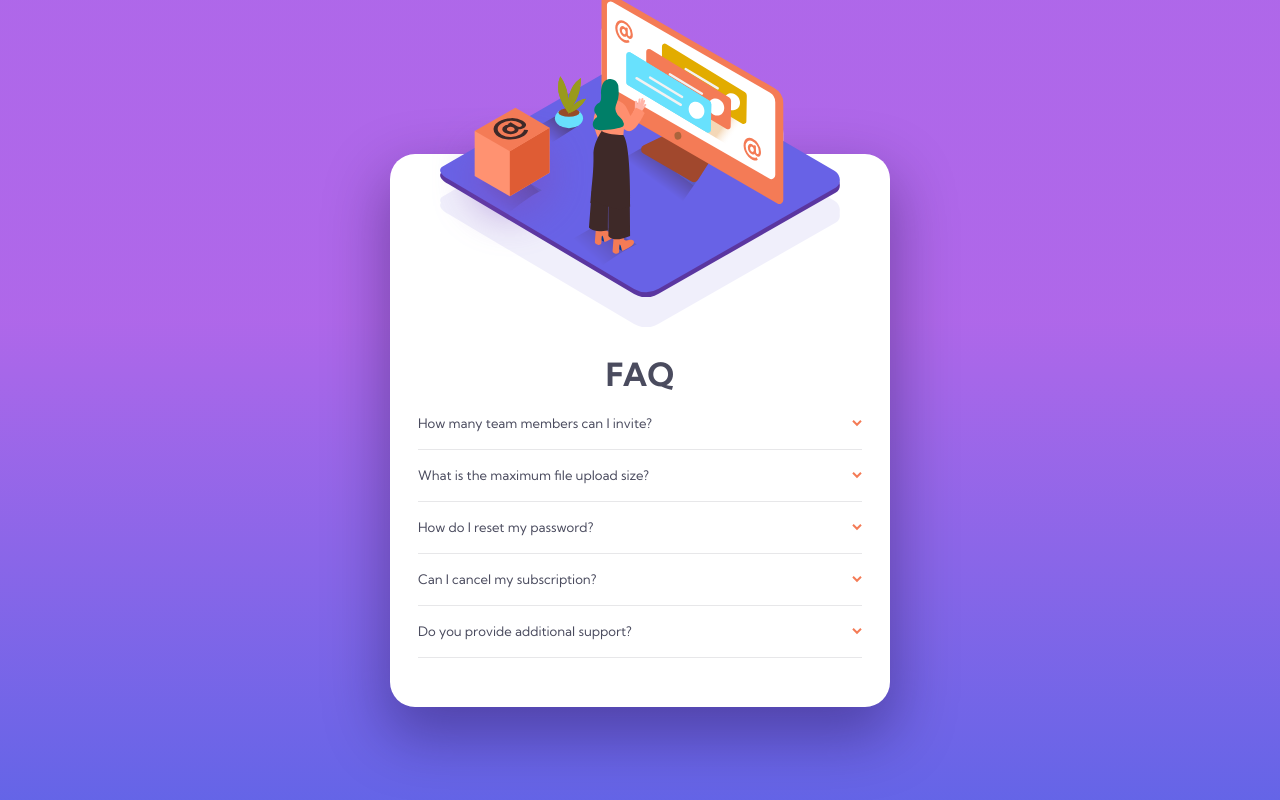
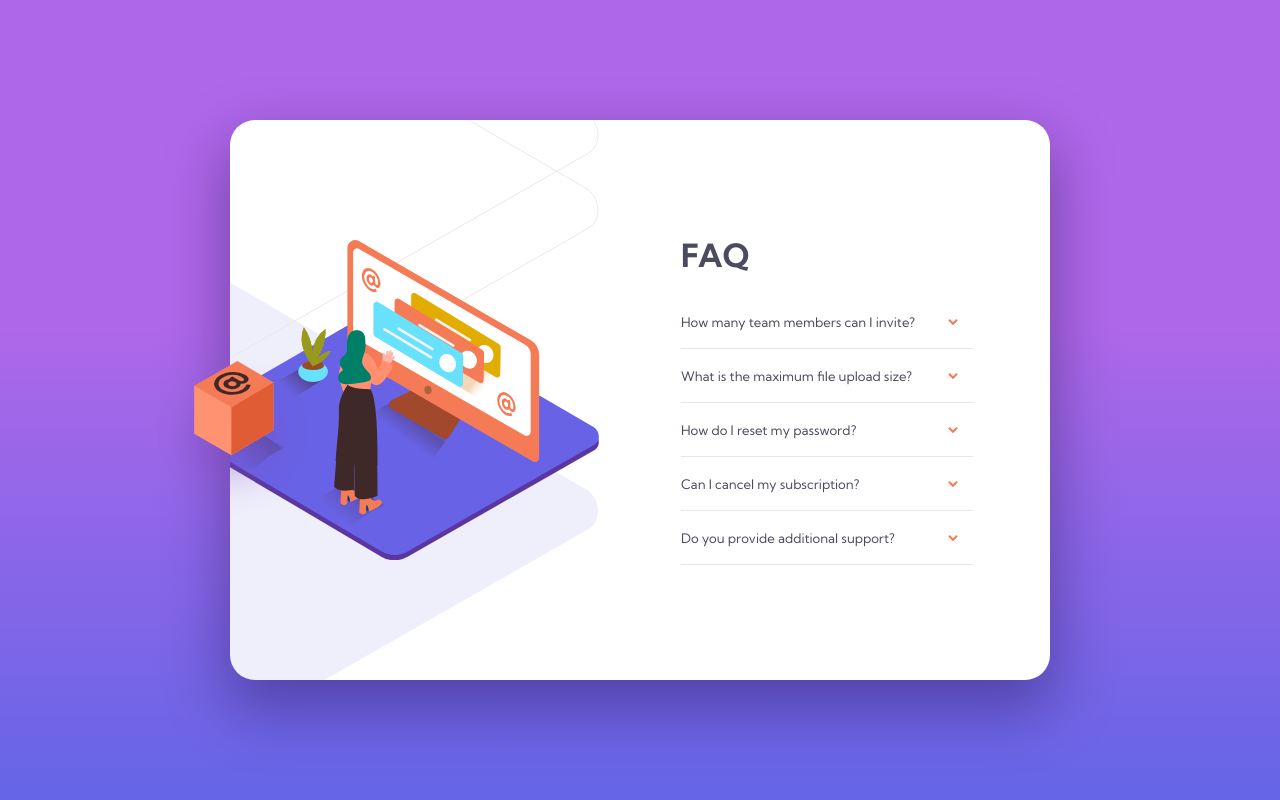
Before and after one commit to AntonioMereu/faq-accordion-card-Antonio-Mereu, a plain HTML site: page index.html in a window 1280 px wide. Drawn offline with Linux system fonts and the light colour scheme.

Commit message:
add desktop media queries and layout almost complete

```diff
--- a/index.html
+++ b/index.html
@@ -18,21 +18,27 @@
 
 <body>
     <main>
-        <!-- <img class="heading-img" src="./images/illustration-woman-online-desktop.svg"
-            alt="illustration-woman-online"> -->
-        <div class="heading-img">
+        <div class="heading-img-mob">
             <div class="cube-img"></div>
         </div>
-        <div class="faq-container">
+        <div class="container">
+            <div class="heading-imgs-desk">
+                <img class="heading-bg-desk" src="./images/bg-pattern-desktop.svg" alt="background-image">
+                <img class="heading-img-desk" src="./images/illustration-woman-online-desktop.svg"
+                    alt="illustration-woman-online">
+            </div>
+
+            <div class="faq">
+                <h1>FAQ</h1>
                 <div class="accordion">
-                <h1>FAQ</h1>
                     <div class="accordion-item">
                         <h3 class="accordion-heading">How many team members can I invite?
                             <img src="./images/icon-arrow-down.svg" alt="arrow">
                         </h3>
                         <div class="accordion-content">
                             <p>
-                            You can invite up to 2 additional users on the Free plan. There is no limit on team members
+                                You can invite up to 2 additional users on the Free plan. There is no limit on team
+                                members
                                 for
                                 the
                                 Premium plan.
@@ -76,10 +82,13 @@
                         </h3>
                         <div class="accordion-content">
                             <p>
-                            Chat and email support is available 24/7. Phone lines are open during normal business hours.
+                                Chat and email support is available 24/7. Phone lines are open during normal business
+                                hours.
                             </p>
                         </div>
                     </div>
+                </div>
+
             </div>
         </div>
     </main>
--- a/index.js
+++ b/index.js
@@ -1,6 +1,6 @@
 const root = document.querySelector(':root');
 const main = document.querySelector('main');
-const headingImage = document.querySelector('.heading-img');
+const headingImage = document.querySelector('.heading-img-mob');
 const accordionItems = document.querySelectorAll('.accordion-item');
 
 const rowHeight = () => {
@@ -16,7 +16,7 @@ window.addEventListener('load', () => {
 });
 
 window.addEventListener('resize', () => {
-    // rowHeight();
+    rowHeight();
 });
 
 accordionItems.forEach(item => {
@@ -24,7 +24,6 @@ accordionItems.forEach(item => {
         const content = item.querySelector('.accordion-content');
         const accordionHeading = item.querySelector('.accordion-heading');
         const arrowIcon = item.querySelector('img');
-
 
         if (content.classList.contains('active')) {
             content.classList.remove('active');
@@ -44,3 +43,5 @@ accordionItems.forEach(item => {
         }
     });
 });
+
+console.log(accordionItems[0].querySelector('h3'));
--- a/style.css
+++ b/style.css
@@ -43,7 +43,7 @@ main {
   box-sizing: border-box;
 }
 
-.heading-img {
+.heading-img-mob {
   position: relative;
   width: min(62%, 400px);
   aspect-ratio: 1 / 0.76;
@@ -74,7 +74,12 @@ main {
   }
 }
 
-.faq-container {
+.heading-imgs-desk {
+  position: relative;
+  display: none;
+}
+
+.container {
   position: relative;
   width: min(88%, 500px);
   background-color: white;
@@ -85,9 +90,8 @@ main {
   box-shadow: 0px 25px 60px 5px hsl(255.52deg 100% 9.13% / 34%);
 }
 
-.accordion {
+.faq {
   position: relative;
-  width: 100%;
   margin-top: min(21vw, 150px);
 
   & h1 {
@@ -95,6 +99,8 @@ main {
   }
 
   & .accordion-item {
+    padding-block: 1px;
+
     &::after {
       content: "";
       position: absolute;
@@ -155,7 +161,86 @@ main {
 }
 
 @media screen and (max-height: 850px) {
-    main {
-        margin-block: 50px;
+  main {
+    margin-block: 50px;
+  }
+}
+
+/* desktop media */
+@media screen and (min-width: 60rem) {
+  main {
+    grid-template-rows: 1fr;
+  }
+
+  .container {
+    display: grid;
+    grid-template-columns: 1fr 1fr;
+    align-items: center;
+    width: clamp(800px, 64vw, 1500px);
+    height: clamp(510px, 70vh, 700px);
+    gap: 10%;
+    padding: 0;
+
+    &::after {
+      content: "";
+      position: absolute;
+      background-image: url(./images/illustration-box-desktop.svg);
+      background-size: cover;
+      overflow: visible;
+      width: 20%;
+      aspect-ratio: 1 / 1;
+      left: 0;
+      margin-inline-start: -10%;
+      top: 50%;
+      transform: translateY(-25%);
     }
+  }
+
+  .heading-img-mob {
+    display: none;
+  }
+
+  .heading-imgs-desk {
+    display: initial;
+    overflow: hidden;
+    height: 100%;
+    width: 100%;
+
+    & .heading-img-desk {
+      position: absolute;
+      right: 0;
+      top: 50%;
+      transform: translateY(-50%);
+      width: 33cqw;
+    }
+
+    & .heading-bg-desk {
+      display: initial;
+      position: absolute;
+      right: 0;
+      transform: translateY(-30%);
+    }
+  }
+
+  .faq {
+    display: flex;
+    flex-direction: column;
+    margin: 0;
+    margin-inline-end: clamp(60px ,6vw, 95px);
+    gap: 20px;
+
+    & h1 {
+      text-align: start;
+      margin: 0;
+    }
+
+    & h3 img {
+      margin-inline-end: 15px;
+    }
+
+    & h3:hover {
+      cursor: pointer;
+      color: var(--soft-red);
+    }
+  }
 }
```
Lines whose indentation alone changed are shown as unchanged.
